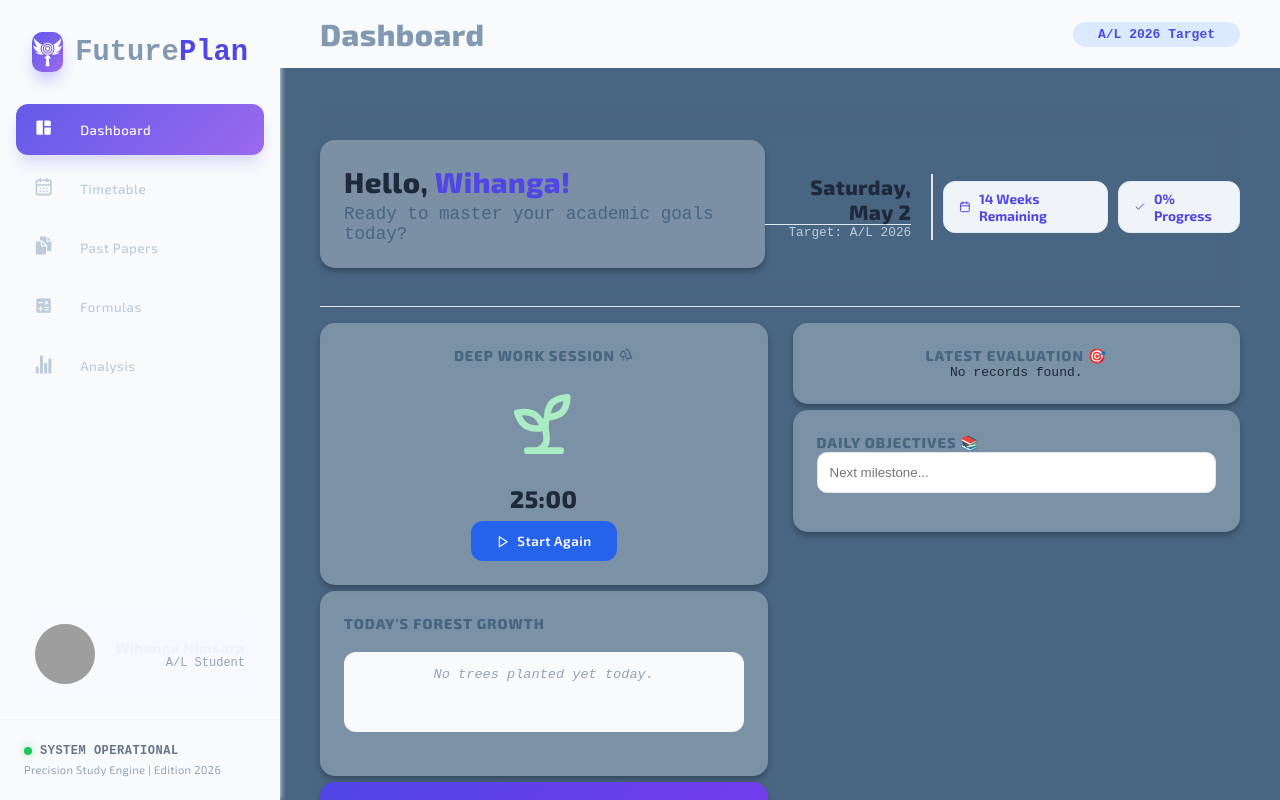
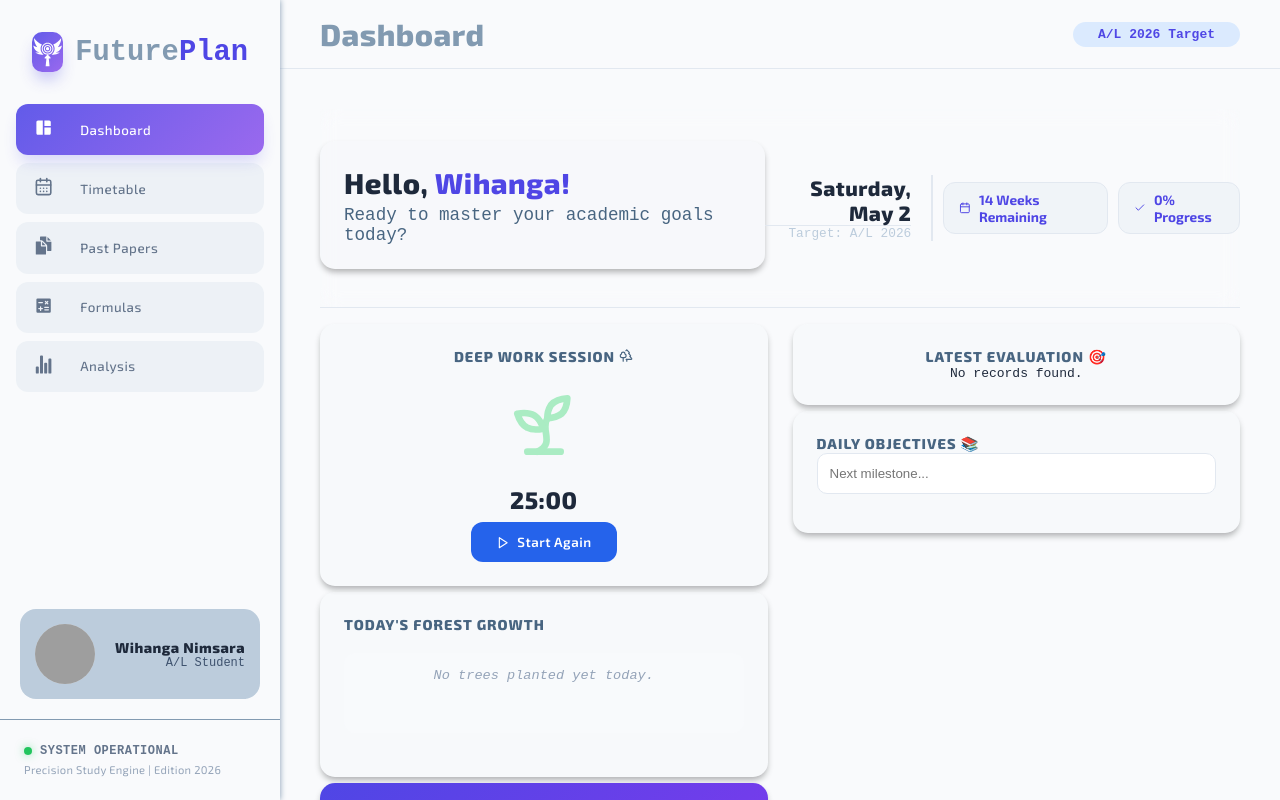
Before and after one commit to lakshan-beast/Future-Plan, a React (Vite) app: page / in a window 1280 px wide. Built offline with nearby package versions, Linux system fonts and the light colour scheme; grey boxes are pictures that could not be loaded.

Commit message:
Refactor sidebar styles for improved consistency and update background colors in _home.scss

```diff
--- a/src/styles/layouts/_home.scss
+++ b/src/styles/layouts/_home.scss
@@ -9,7 +9,8 @@
     height: 100vh;
     display: flex;
     flex-direction: column;
-    box-shadow: 0px 0px 6px white;
+    box-shadow: 0px 0px 6px $color-text;
+    // border-right: 2px solid;
     transition: $transition;
     position: sticky;
     top: 0;
@@ -55,16 +56,17 @@
         margin-bottom: 8px;
         border: none;
         // background: transparent;
-        background: rgba($color-white, 0.1);
+        background: rgba($color-medium, 0.2);
         border-radius: 12px;
-        // color: #64748b;
-        color: $color-medium;
+        color: #64748b;
+        // color: $color-medium;
         font-weight: 500;
         cursor: pointer;
         transition: $transition;
 
         &:hover {
-          background: #f8fafc;
+          background: $color-bg;
+          border: 2px solid $border;
           color: #4f46e5;
           .icon {
             transform: translateX(3px);
@@ -89,7 +91,7 @@
 
     .sidebar-footer {
       padding: 1.5rem;
-      border-top: 1px solid #f1f5f9;
+      border-top: 1px solid $color-text;
 
       .footer-status {
         display: flex;
@@ -126,7 +128,7 @@
     .user-profile {
       margin: 20px;
       padding: 15px;
-      background: rgba($color-white, 0.2);
+      background: rgba($color-medium, 1);
       border-radius: 16px;
       display: flex;
       align-items: center;
@@ -151,13 +153,13 @@
         h4 {
           margin: 0;
           font-size: 0.9rem;
-          // color: #1e293b;
-          color: $color-white;
+          color: $text-dark;
+          //   color: $color-white;
         }
         p {
           margin: 0;
           font-size: 0.75rem;
-          color: #94a3b8;
+          color: #3e526e;
         }
       }
     }
@@ -172,7 +174,7 @@
     .top-bar {
       background: $color-bg;
       padding: 1rem 2.5rem;
-      // border-bottom: 1px solid $border;
+      border-bottom: 1px solid $border;
       display: flex;
       justify-content: space-between;
       align-items: center;
@@ -196,7 +198,7 @@
 
     .page-render {
       padding: 2.5rem;
-      background-color: $color-content;
+      background-color: $color-bg;
       height: 100vh;
     }
   }
```
